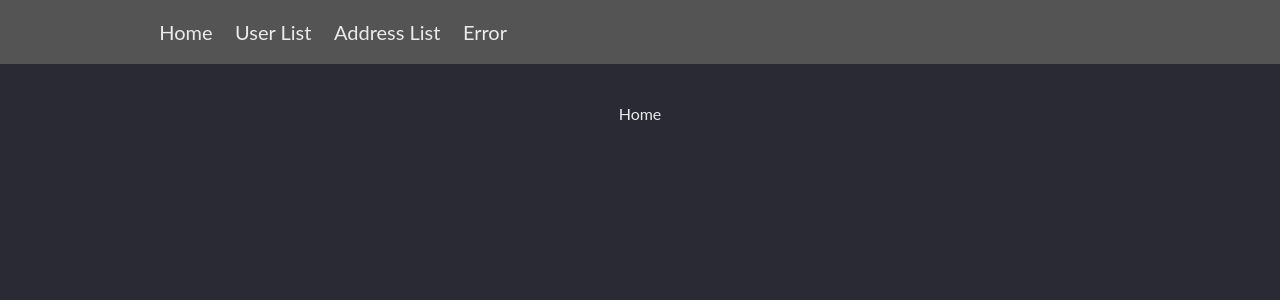
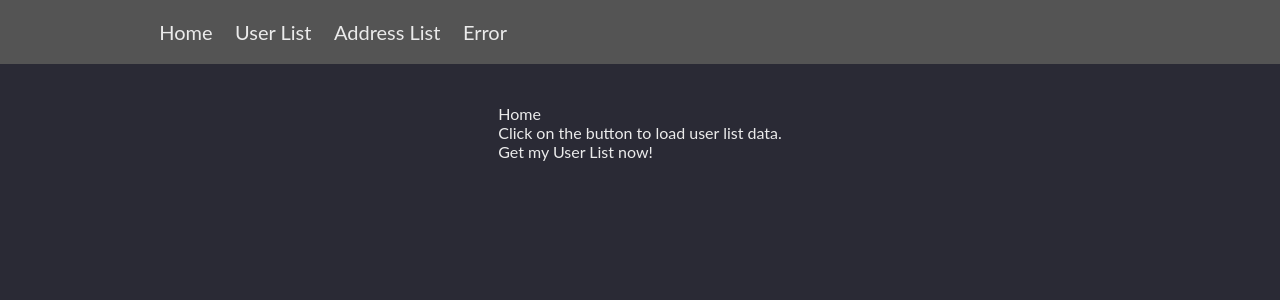
Before and after one commit to cast0273/mad9135-c2-react-router, a React (Create React App) app: page / in a window 1280 px wide. Shown: the top 300 px of the page. Built offline with nearby package versions, Linux system fonts and the light colour scheme.

Commit message:
add onClick event to Home component for fetchData

```diff
--- a/src/components/Home/Home.js
+++ b/src/components/Home/Home.js
@@ -1,5 +1,15 @@
 import './home.css'
 
-export default function Home () {
-  return <div className='Home'>Home</div>
+export default function Home (props) {
+  function handleClick () {
+    props.fetchData()
+  }
+
+  return (
+    <div className='Home'>
+      <h1>Home</h1>
+      <h2>Click on the button to load user list data.</h2>
+      <p onClick={handleClick}>Get my User List now!</p>
+    </div>
+  )
 }
```
